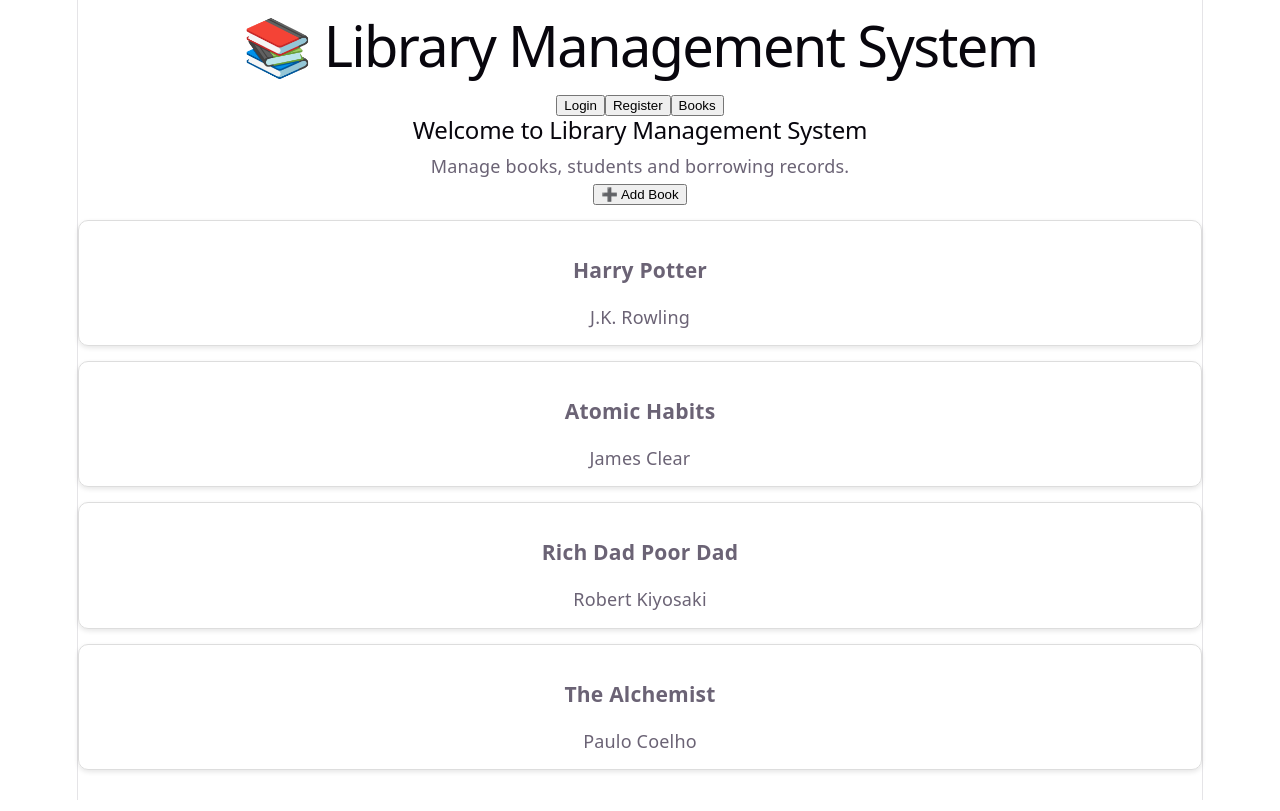
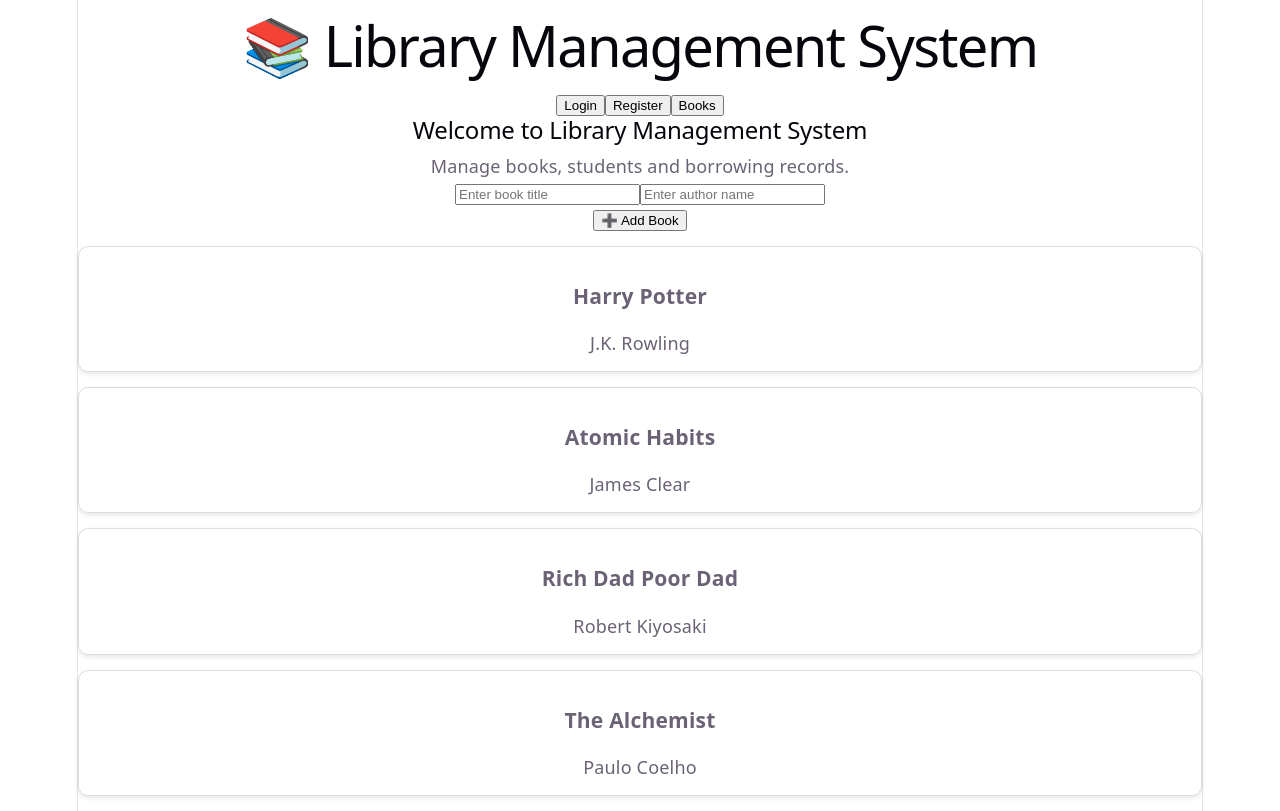
Before and after one commit to avanirawat30/library-management-frontend, a React (Vite) app: page / in a window 1280 px wide. Built offline with nearby package versions, Linux system fonts and the light colour scheme.

Commit message:
Day 13 React forms and input handling

```diff
--- a/src/App.jsx
+++ b/src/App.jsx
@@ -20,15 +20,23 @@ function App() {
   author: "Paulo Coelho"
 }
 ]);
+const [title, setTitle] = useState("");
+const [author, setAuthor] = useState("");
 function addBook() {
-    setBooks([
-      ...books,
-      {
-        title: "Think and Grow Rich",
-        author: "Napoleon Hill"
-      }
-    ]);
+  if (!title || !author) {
+    return;
   }
+
+  const newBook = {
+    title: title,
+    author: author
+  };
+
+  setBooks([...books, newBook]);
+
+  setTitle("");
+  setAuthor("");
+}
   return (
     <div className="app">
       <Navbar />
@@ -39,6 +47,21 @@ function addBook() {
       <p>
         Manage books, students and borrowing records.
       </p>
+      <div>
+  <input
+    type="text"
+    placeholder="Enter book title"
+    value={title}
+    onChange={(e) => setTitle(e.target.value)}
+  />
+
+  <input
+    type="text"
+    placeholder="Enter author name"
+    value={author}
+    onChange={(e) => setAuthor(e.target.value)}
+  />
+</div>
         <button
   className="action-btn"
   onClick={addBook}
```
